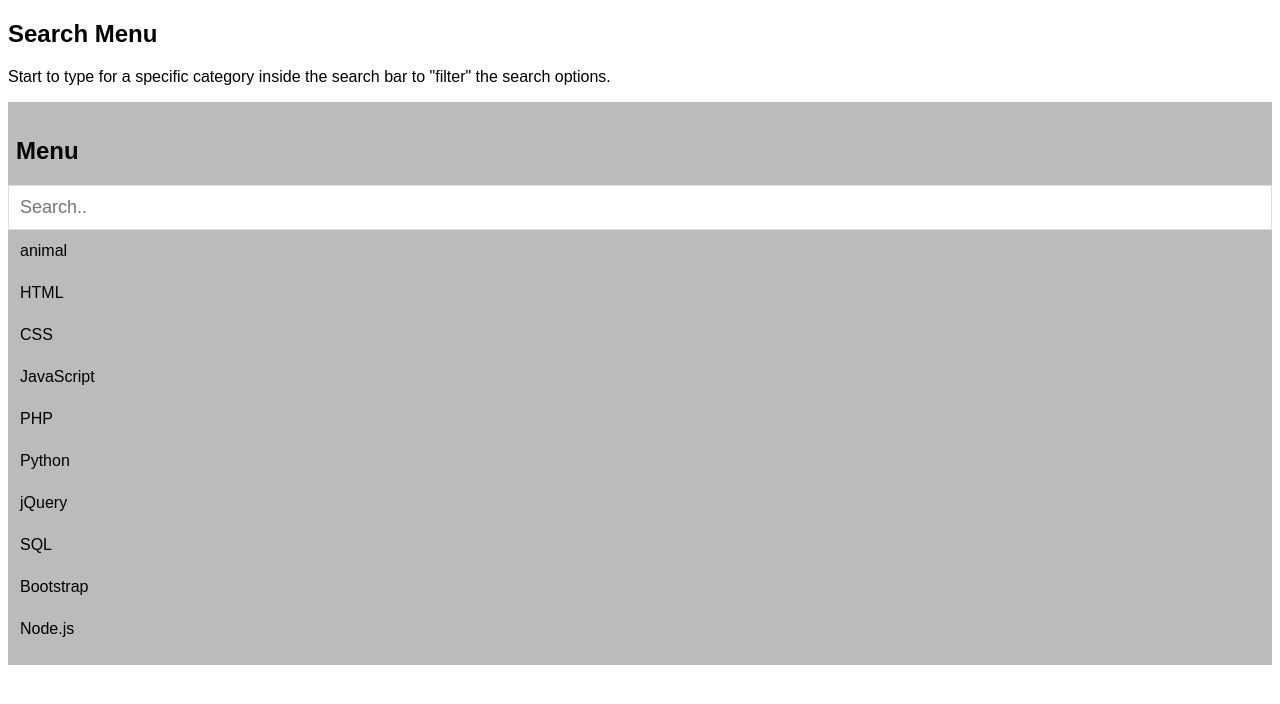
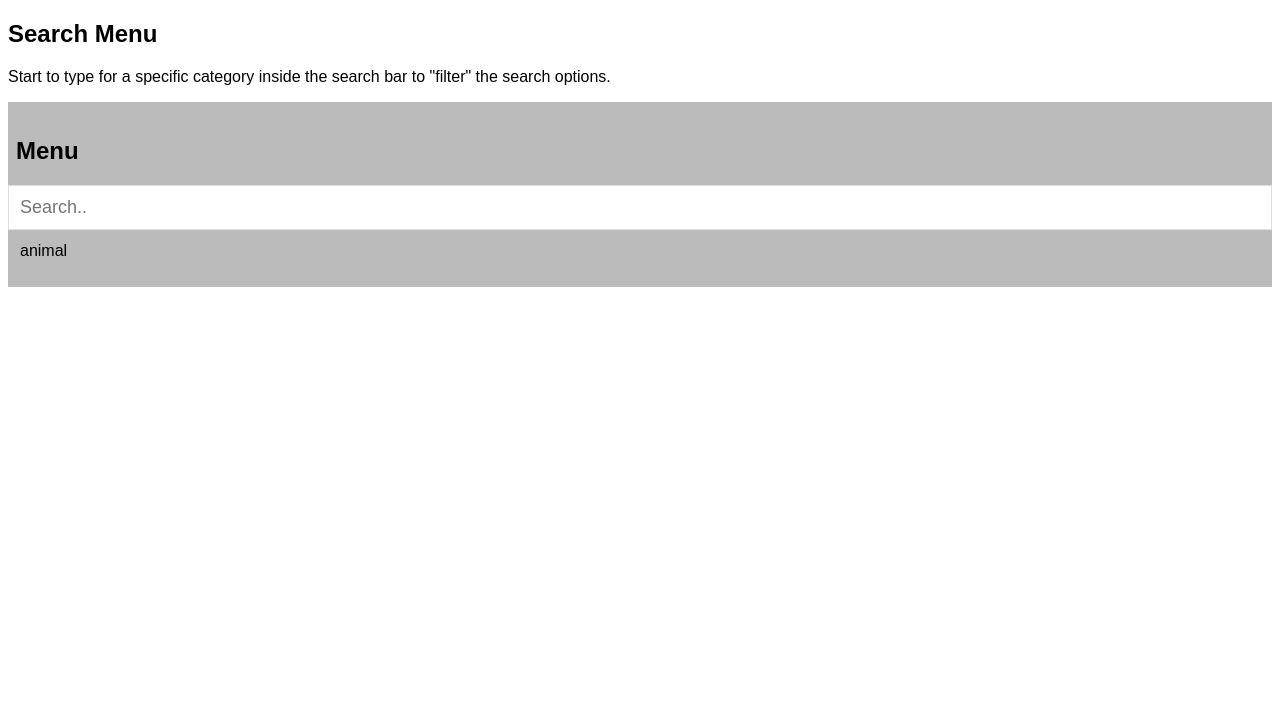
Before and after one commit to proneon267/deo, a Jekyll site: the page built from index.html, in a window 1280 px wide. Shown: the top 704 px of the page. Built offline with Jekyll 4.4.1, drawn with Linux system fonts in a browser that asks for light colours.

Commit message:
Update default.html

```diff
--- a/_layouts/default.html
+++ b/_layouts/default.html
@@ -74,24 +74,7 @@ body {
       {% for post in site.posts %}
 	    <li class="word"><a href="#" onclick="openWord(event, '{{ post.word }}')">{{ post.word }}</a></li>
       {% endfor %}
-      <li><a href="#">HTML</a></li>
-      <li><a href="#">CSS</a></li>
-      <li><a href="#">JavaScript</a></li>
-      <li><a href="#">PHP</a></li>
-      <li><a href="#">Python</a></li>
-      <li><a href="#">jQuery</a></li>
-      <li><a href="#">SQL</a></li>
-      <li><a href="#">Bootstrap</a></li>
-      <li><a href="#">Node.js</a></li>
     </ul>
-  </div>
-
-  <div class="right">
-    <h2>Page Content</h2>
-    <p>Start to type for a specific category inside the search bar to "filter" the search options.</p>
-    <p>Some text..Some text..Some text..Some text..Some text..Some text..Some text..Some text..</p>
-    <p>Some other text..Some text..Some text..Some text..Some text..Some text..Some text..Some text..</p>
-    <p>Some text..</p>
   </div>
 	{% for post in site.posts %}
 	<div id="{{ post.word }}" class="right">
```
